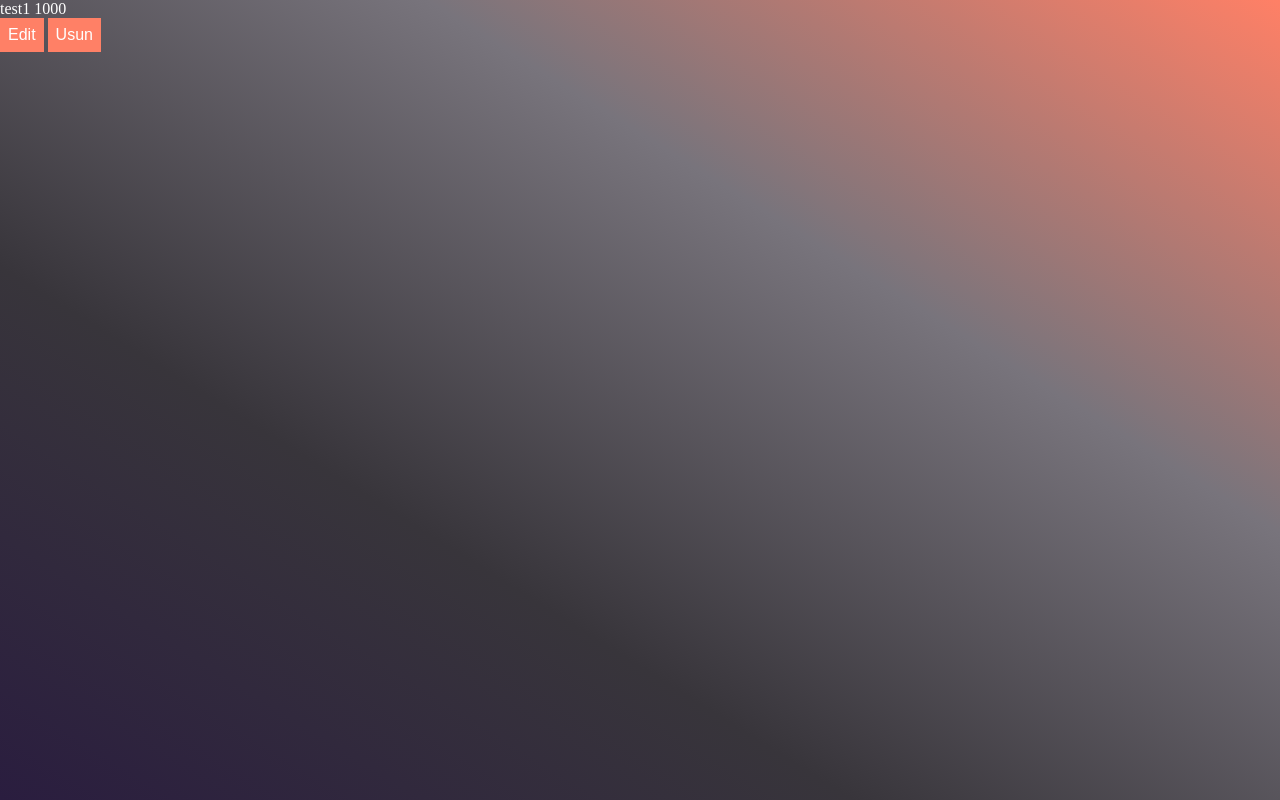
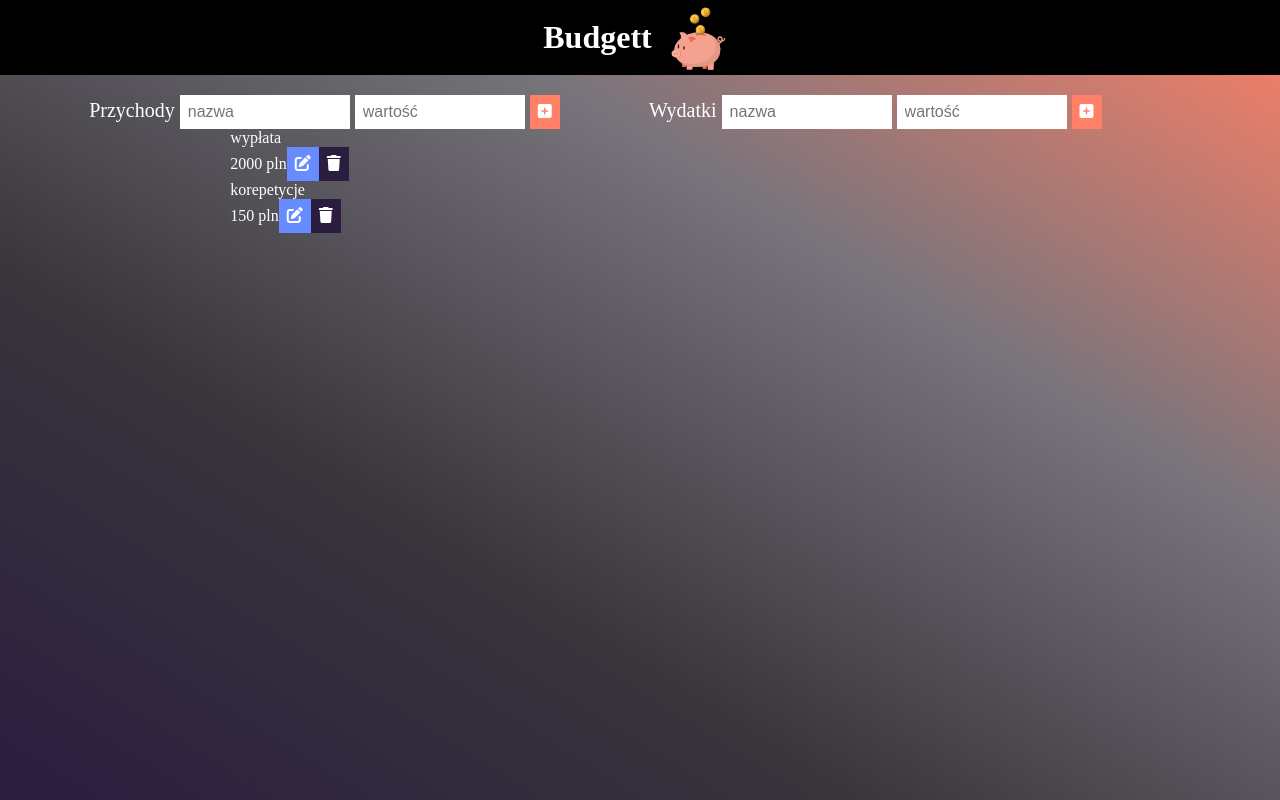
Before and after one commit to Patrycja-dz/budget-planner, a website: page index.html in a window 1280 px wide. Drawn offline with Linux system fonts and the light colour scheme.

Commit message:
create addIncomes function

```diff
--- a/index.html
+++ b/index.html
@@ -13,7 +13,7 @@
 </head>
 
 <body>
-    <!-- <header class="header">
+    <header class="header">
         <h1>Budgett</h1>
         <div class="header__logo"></div>
     </header>
@@ -54,15 +54,7 @@
         </form>
         <h2 class="balance"></h2>
     </main>
-    <script src="main.js"></script> -->
-    <ul class="list">
-        <div class="incomeDiv">
-          <li class="list-item">test1 1000</li>
-          <button class="edit">Edit</button>
-          <button class="remove">Usun</button>
-        </div>
-      </ul>
-      <script src="edit.js"></script>
+    <script src="main.js"></script>
 </body>
 
 </html>
--- a/main.js
+++ b/main.js
@@ -1,4 +1,3 @@
-
 const qs = (selector) => document.querySelector(selector)
 const ce = (tag) => document.createElement(tag)
 
@@ -13,80 +12,72 @@ const incomeContainer = qs('.incomes-container');
 const incomeList = qs('.incomes-list');
 const incomesTotalDOM = qs('.incomes-total')
 
-let counter = 0;
 let balanceText = qs('.balance')
 
-//data variables for pushing values from incomes
 let incomesTotal = 0;
-let incomes = []
+let arrayForIncomes = [{
+    id: 1,
+    name: 'wypłata',
+    amount: 2000
+}, {
+    id: 2,
+    name: 'korepetycje',
+    amount: 150
+}];
 
-//expense selectors
-const expenseInput = qs('.expense-input');
-const expenseAmount = qs('.expense-amount');
-const expenseButton = qs('.expense-button');
-const expenseContainer = qs('.expense-container');
-const expenseList = qs('.expense-list');
-const expenseTotalDOM = qs('.expense-total')
+let expenseTotal = 0;
+let arrayForExpense = []
 
-// data for pushing expenses
-let expenseTotal = 0;
-let dataForExpense = {};
+//przychody
 
-for (let i = 0; i < submitButtons.length; i++) {
-    submitButtons[i].addEventListener("click", formHandler)
-    console.log("działa")
-} // petla po to żeby przciski + nie przeładowywały strony
+const addIncome = () => {
+    incomeList.innerHTML = ""
+    arrayForIncomes.forEach(({
+        id,
+        name,
+        amount
+    }) => {
+        // console.log(id,name,amount)
+        const newIncome = ce('li');
+        const incomeName = ce('p');
+        incomeName.textContent = name;
 
-function formHandler(event) {
-    console.log(event)
-    event.preventDefault();
+        const incomeAmount = ce('span');
+        incomeAmount.textContent = `${amount} pln`;
 
+        const editButton = ce('button');
+        editButton.innerHTML = `<i class="fa-solid fa-pen-to-square"></i>`
+        editButton.classList.add('edit-btn');
+        editButton.setAttribute('type', 'button');
+
+        const deleteButton = ce('button');
+        deleteButton.innerHTML = `<i class="fa-solid fa-trash"></i>`
+        deleteButton.classList.add('trash-btn');
+        deleteButton.setAttribute('type', 'button');
+
+        newIncome.appendChild(incomeName);
+        newIncome.appendChild(incomeAmount);
+        newIncome.appendChild(editButton);
+        newIncome.appendChild(deleteButton);
+
+        deleteButton.addEventListener('click', () => {
+            removeIncome(id)
+        })
+
+        incomeList.appendChild(newIncome);
+
+    })
+}
+const removeIncome = (id) => {
+    const updatedIncome = arrayForIncomes.filter((item) => item.id !== id);
+    arrayForIncomes = updatedIncome
+    addIncome()
 }
 
-const addIncome = () => {
-    let income = {
-        id: counter++,
-        title: incomeInput.value,
-        amount: incomeAmount.value
-    }
-    incomes.push(income);
-    console.log(incomes)
-    const incomeDiv = ce('div');
-    incomeDiv.classList.add('income')
-    const incomeItem = ce('li');
-    incomeItem.innerText = `${income.title} ${income.amount}`
-    incomeItem.classList.add('income-item');
-    const editBtn = ce('button');
-    editBtn.setAttribute('type', 'button')
-    editBtn.innerText = "Edit"
-    editBtn.classList.add('edit-btn');
-    incomeItem.appendChild(editBtn);
-    incomeDiv.appendChild(incomeItem)
-    incomeList.appendChild(incomeDiv);
-
-  //  editBtn.addEventListener('click', editIncome(editBtn,incomeDiv,income,incomeItem))
+const sumIncomes = () => {
+    incomesTotal = arrayForIncomes.reduce((a, b) => a + b.amount, 0);
+    console.log(incomesTotal)
+    addIncome()
 }
-incomeButton.addEventListener('click', addIncome);
-// const editIncome = (button,parentEl,income,incomeItem) => {
-//     if (button.textContent === "Edit") {
-//        // let currentId = incomes.length;
-//         //  let updateElement = incomes.find(income => income.id === currentId)
-
-
-//         //potrzebny mi rodzic do, którego wstawie li --- czyli mój incomeDiv (parentEL)
-//         // tworze sobie li, które przyjmnie wartosc z tworzoneg inputa
-
-//         let incomeLI = ce('li');
-//         let input = ce('input');
-//         // potrzebna mi wartosc ktora wpisze do inputa, czyli wartosc z pierwszwgo obiekty który jest zamieszczony
-//         let currentValue = incomes.find(income=> income.title[0]);
-//         incomeLI.innerHTML = currentValue
-//         input.value = incomeLI.textContent
-//         incomeLI.appendChild(input);
-//         parentEl.appendChild(incomeLI);
-//         parentEl.insertBefore(input,incomeLI);
-//         let oldIncome = incomeItem.textContent
-//         incomeLI.appendChild(oldIncome);
-//     }
-// }
-// incomeButton.addEventListener('click', addIncome);
+sumIncomes()
+addIncome()
```
